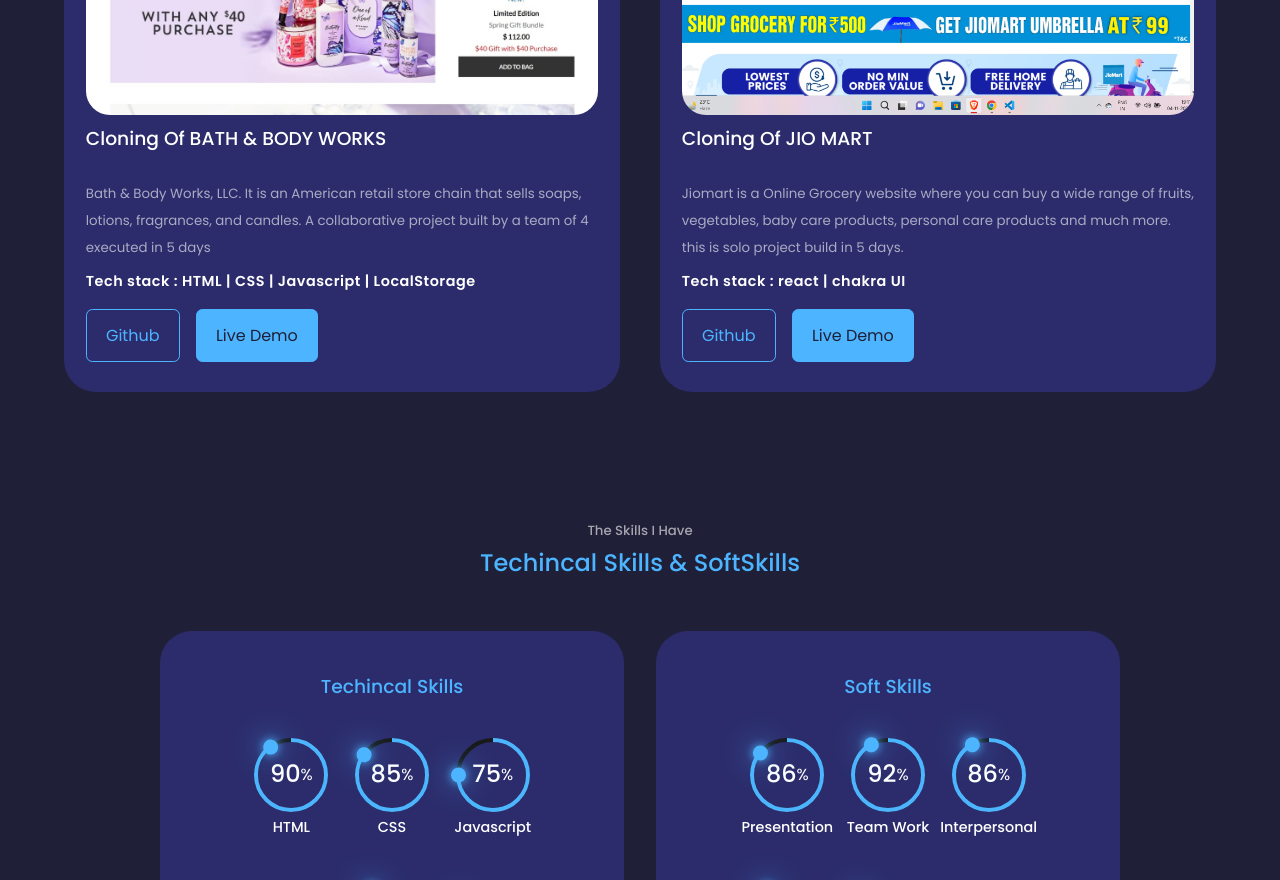
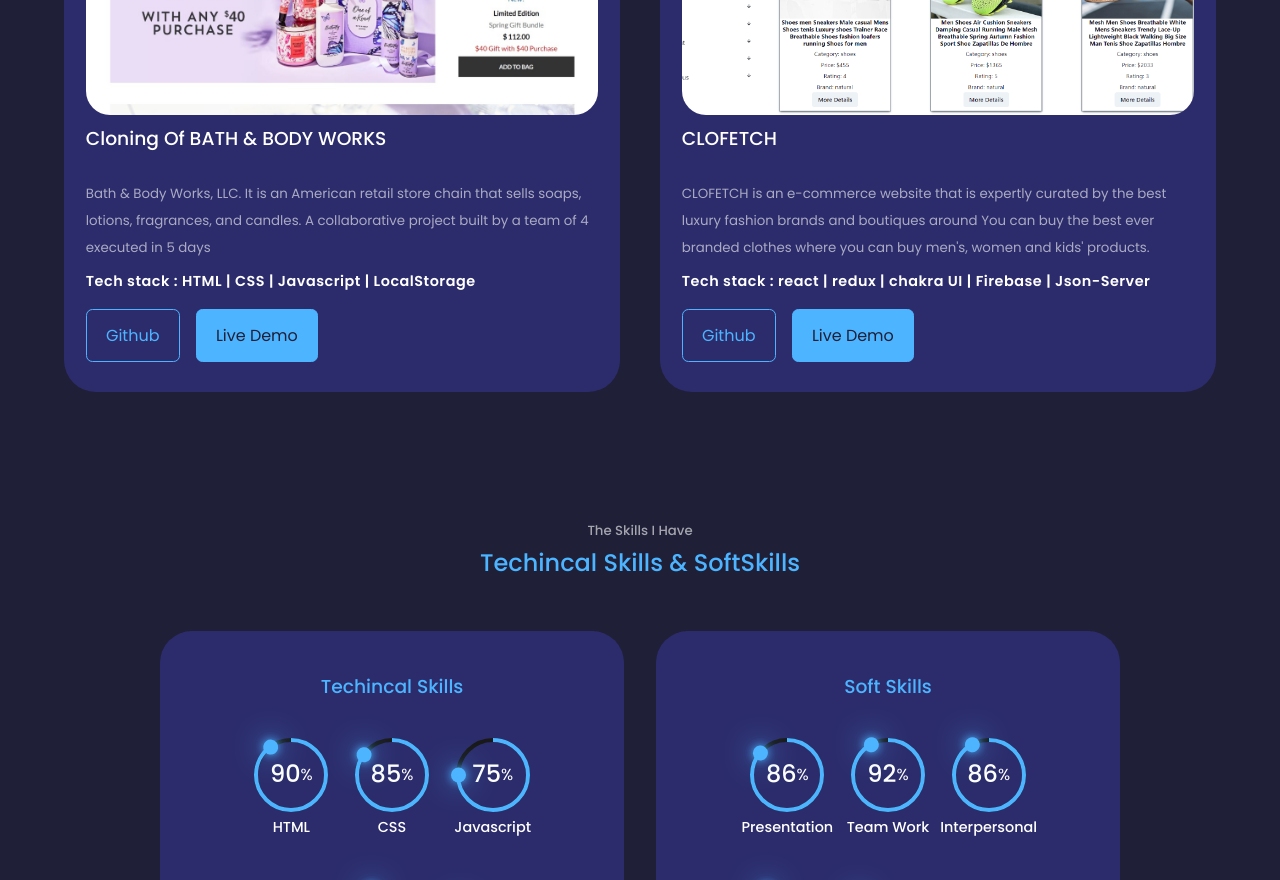
Before and after one commit to sks-7/sks-7.github.io, a React (Create React App) app: page / in a window 1280 px wide. Shown: the part 3920-4800 px from the top of the page. Built offline with nearby package versions, Linux system fonts and the light colour scheme.

Commit message:
updated my project and Resume

```diff
--- a/src/Componetns/Protfolio/Protfolio.jsx
+++ b/src/Componetns/Protfolio/Protfolio.jsx
@@ -128,23 +128,26 @@ const Protfolio = () => {
           <div className="portfolio_item_image">
             <img src={IMG4} alt="portfolio1" />
           </div>
-          <h3>Cloning Of JIO MART</h3>
+          <h3>CLOFETCH</h3>
           <small className="portofolio_margin">
-            Jiomart is a Online Grocery website where you can buy a wide range
-            of fruits, vegetables, baby care products, personal care products
-            and much more. this is solo project build in 5 days.
+            CLOFETCH is an e-commerce website that is expertly curated by the
+            best luxury fashion brands and boutiques around You can buy the best
+            ever branded clothes where you can buy men's, women and kids'
+            products.
           </small>
-          <p className="bold">Tech stack : react | chakra UI</p>
+          <p className="bold">
+            Tech stack : react | redux | chakra UI | Firebase | Json-Server
+          </p>
           <div className="portfolio_item-cta">
             <a
-              href="https://github.com/sks-7/MyfirstReact-Project"
+              href="https://github.com/sks-7/few-insect-4217/tree/main/farfetch"
               className="btn"
               target="_blank"
             >
               Github
             </a>
             <a
-              href="https://lambent-jalebi-9f992d.netlify.app/"
+              href="https://farfetch-8hthowlmt-masum-raja.vercel.app/"
               className="btn btn_primary"
               target="_blank"
             >
```
Also changed, not shown: src/Assests/work-4.png, 1 other file (tests, documents, lock files or other folders).
